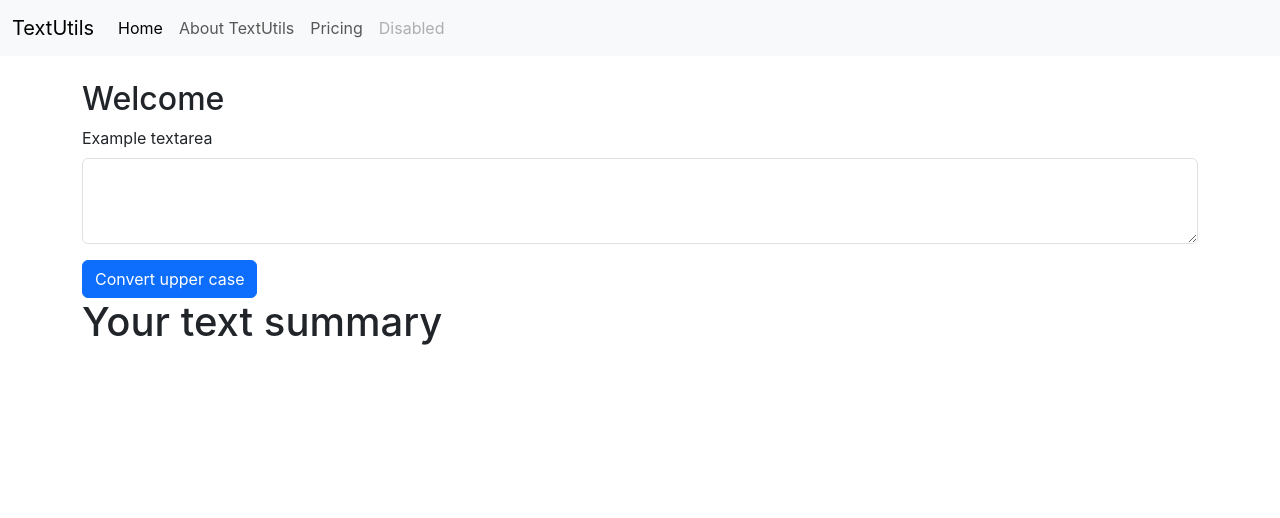
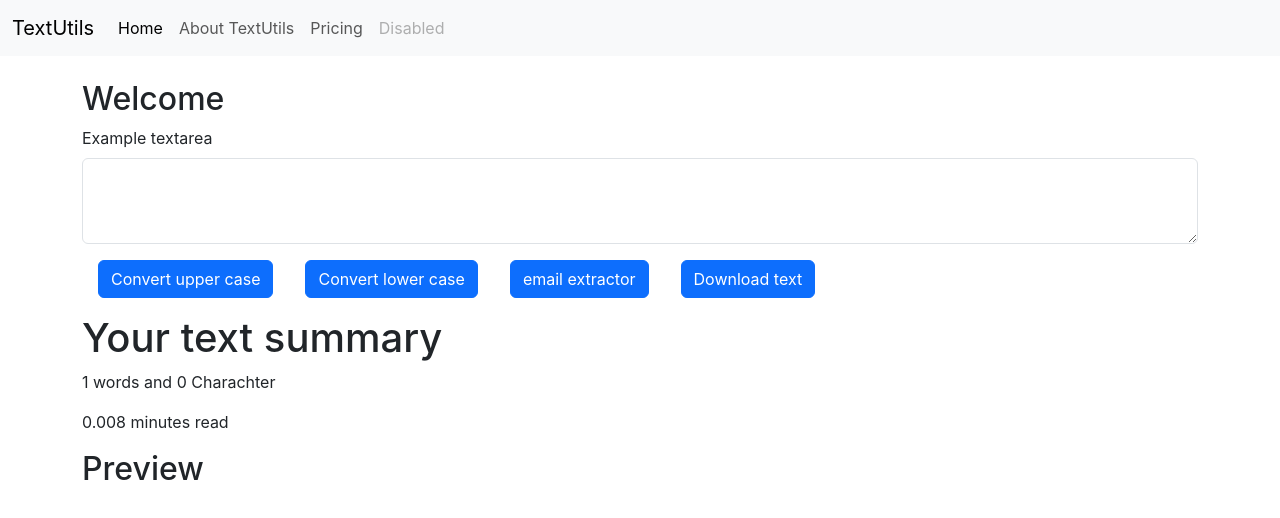
Before and after one commit to amanuchitkar/60-Days-of-ReactJs, a React (Create React App) app in the folder textutils/: page / in a window 1280 px wide. Shown: the top 518 px of the page. Built offline with nearby package versions, Linux system fonts and the light colour scheme.

Commit message:
60 Days of ReactJs

```diff
--- a/textutils/src/Componets/textForm.js
+++ b/textutils/src/Componets/textForm.js
@@ -1,19 +1,34 @@
-import React, {useState} from "react";
-import PropTypes from 'prop-types';
-
+import React, { useState } from "react";
+import PropTypes from "prop-types";
 
 export default function TextForm(props) {
-  const handleupclick=()=> {
-    console.log("hello button clicked"+text);
-    let newText=text.toUpperCase()
+  const handleupclick = () => {
+    // console.log("hello button clicked"+text);
+    let newText = text.toUpperCase();
     setText(newText);
-  }
-  const handleOnChange=(event)=> {
+  };
+  const handlelowclick = () => {
+    let newText = text.toLowerCase();
+    setText(newText);
+  };
+  const emailextrac = () => {
+    let email = text.split("@");
+    setText(email[0]);
+  };
+ const dowtext=()=>{
+    const blob = new Blob([text], { type: 'text/plain;charset=utf-8' });
+    const link = document.createElement('a');
+    link.href = URL.createObjectURL(blob);
+    link.download = "down.txt";
+    link.click();
+    setTimeout(() => URL.revokeObjectURL(link.href), 0);
+  };
 
+  const handleOnChange = (event) => {
+    setText(event.target.value);
+  };
 
-    setText(event.target.value);
-  }
-  const [text,setText]=useState("");
+  const [text, setText] = useState("");
   // setText("kfdljsajf");
   return (
     <>
@@ -23,20 +38,42 @@ export default function TextForm(props) {
           <label htmlFor="mytext" className="form-label">
             Example textarea
           </label>
-        <textarea className="form-control" id="mytext" value={text} onChange={handleOnChange} rows="3"></textarea>
-        <button className="btn btn-primary mt-3" onClick={handleupclick}>Convert upper case</button>
+          <textarea
+            className="form-control"
+            id="mytext"
+            value={text}
+            onChange={handleOnChange}
+            rows="3"
+          ></textarea>
+          <button className="btn btn-primary m-3" onClick={handleupclick}>
+            Convert upper case
+          </button>
+          <button className="btn btn-primary m-3" onClick={handlelowclick}>
+            Convert lower case
+          </button>
+          <button className="btn btn-primary m-3" onClick={emailextrac}>
+            email extractor
+          </button>
+          <button className="btn btn-primary m-3" onClick={dowtext}>
+            Download text
+          </button>
         </div>
-
       </div>
       <div className="container">
         <h1>Your text summary</h1>
+        <p>
+          {text.split(" ").length} words and {text.length} Charachter
+        </p>
+        <p>{0.008 * text.split(" ").length} minutes read</p>
+        <h2>Preview</h2>
+        <p>{text}</p>
       </div>
     </>
   );
 }
-TextForm.propTypes={
-  heading:PropTypes.string.isRequired
-}
-TextForm.defaultProps={
-  heading:"enter value"
-}
+TextForm.propTypes = {
+  heading: PropTypes.string.isRequired,
+};
+TextForm.defaultProps = {
+  heading: "enter value",
+};
```
Lines whose indentation alone changed are shown as unchanged.
